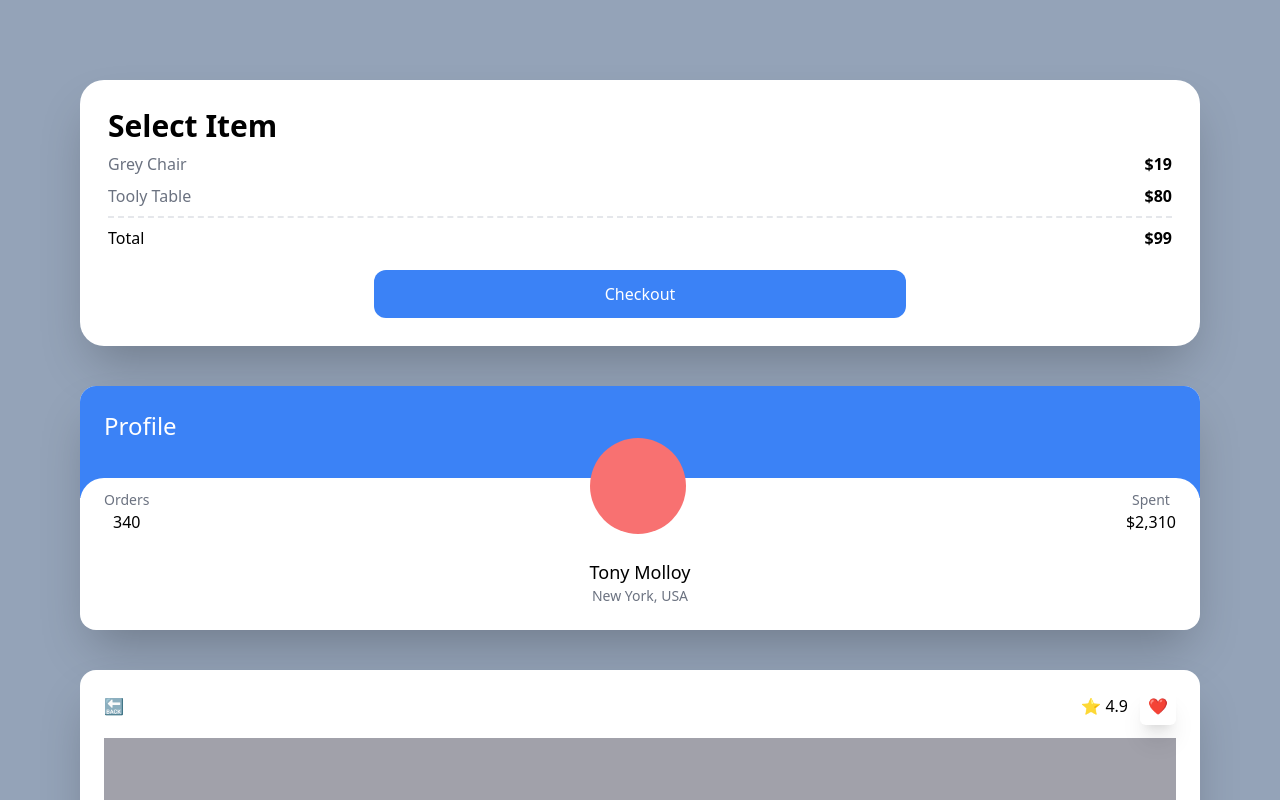
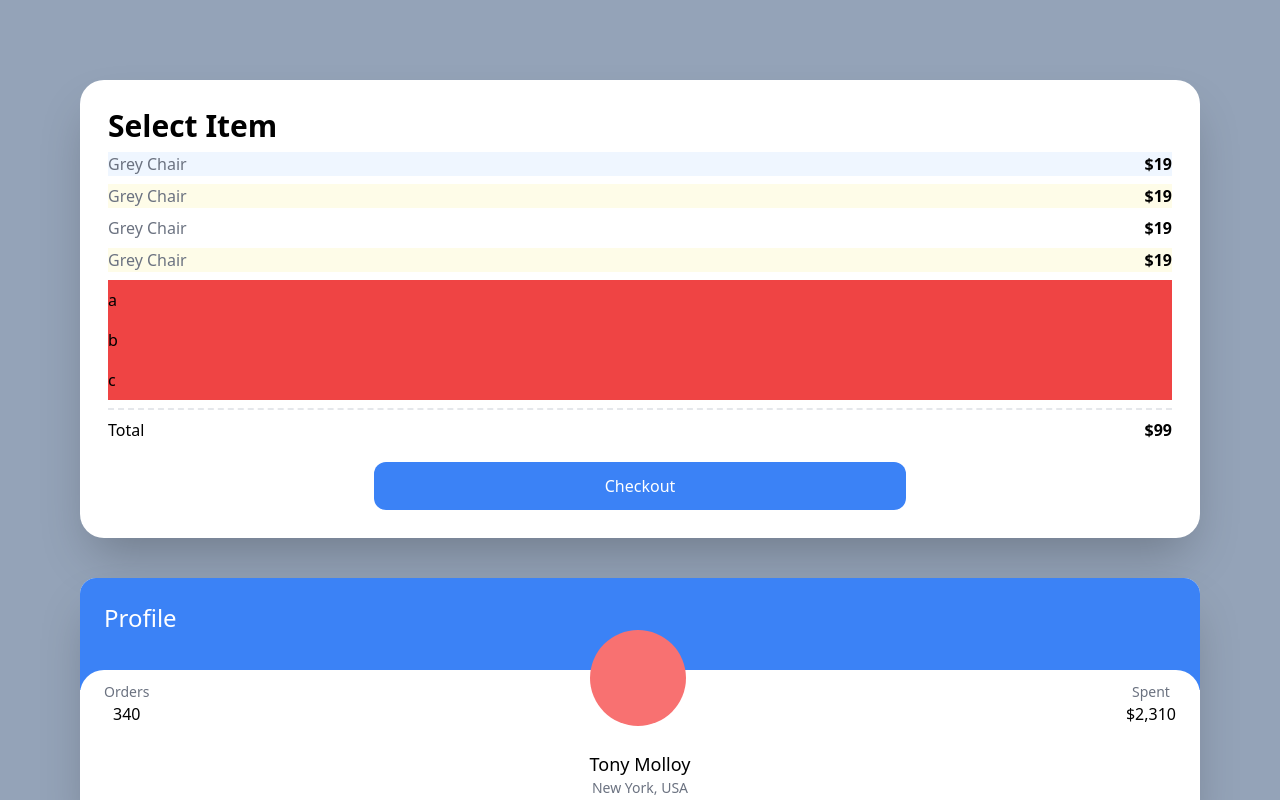
Before and after one commit to seorang42/carrot-clone, a Next.js app: page / in a window 1280 px wide. Shown: the top 800 px of the page. Built offline with nearby package versions, Linux system fonts and the light colour scheme.

Commit message:
4.6 Modifiers for Lists

```diff
--- a/pages/index.tsx
+++ b/pages/index.tsx
@@ -5,14 +5,24 @@
     <div className="bg-slate-400 px-20 py-20 grid gap-10 min-h-screen">
       <div className="bg-white p-7 rounded-3xl shadow-2xl">
         <span className="font-semibold text-3xl">Select Item</span>
-        <div className="flex justify-between my-2">
-          <span className="text-gray-500">Grey Chair</span>
-          <span className="font-semibold">$19</span>
-        </div>
-        <div className="flex justify-between">
-          <span className="text-gray-500">Tooly Table</span>
-          <span className="font-semibold">$80</span>
-        </div>
+        <ul>
+          {[1, 2, 3, 4].map((el) => (
+            <div
+              key={el}
+              className="flex justify-between my-2 first:bg-blue-50 even:bg-yellow-50 only:bg-red-50"
+            >
+              <span className="text-gray-500">Grey Chair</span>
+              <span className="font-semibold">$19</span>
+            </div>
+          ))}
+        </ul>
+        <ul>
+          {["a", "b", "c", ""].map((el, i) => (
+            <li className="bg-red-500 py-2 empty:hidden" key={i}>
+              {el}
+            </li>
+          ))}
+        </ul>
         <div className="flex justify-between mt-2 pt-2 border-t-2 border-dashed">
           <span>Total</span>
           <span className="font-semibold">$99</span>
```
